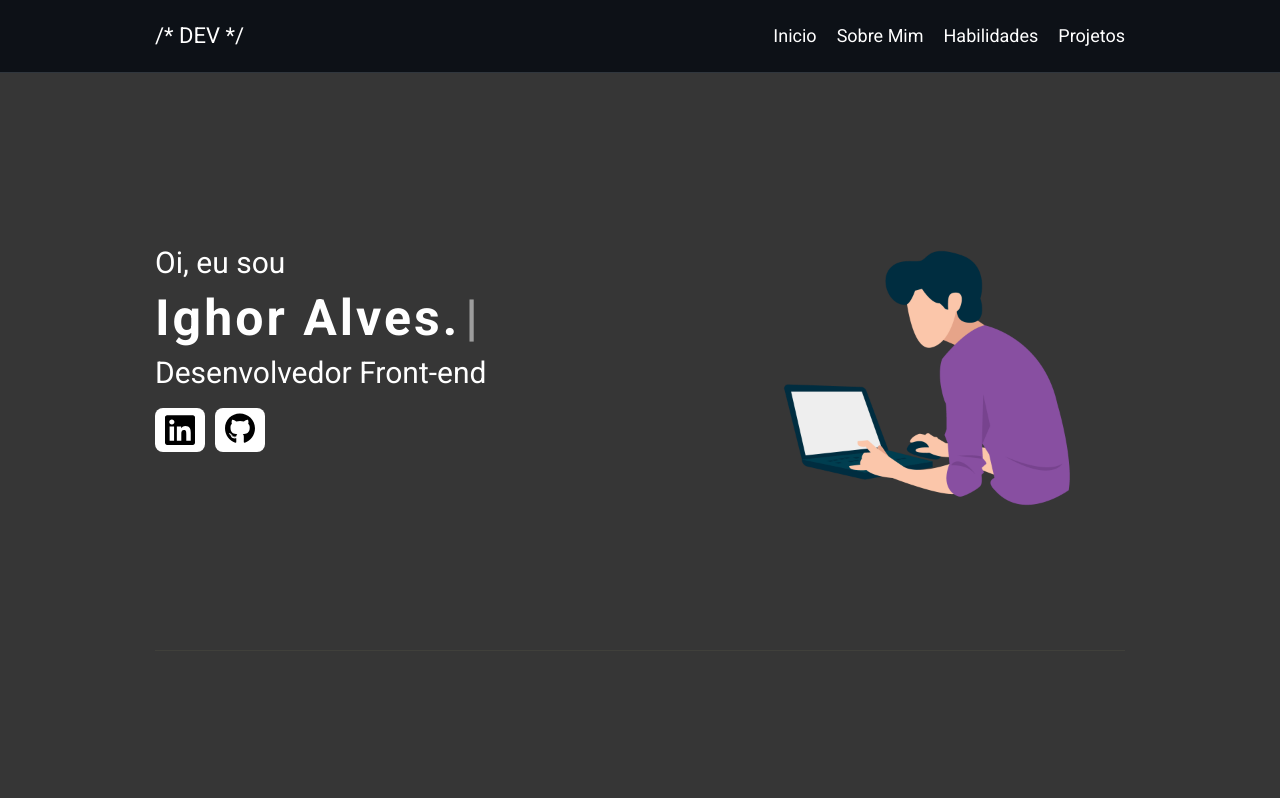
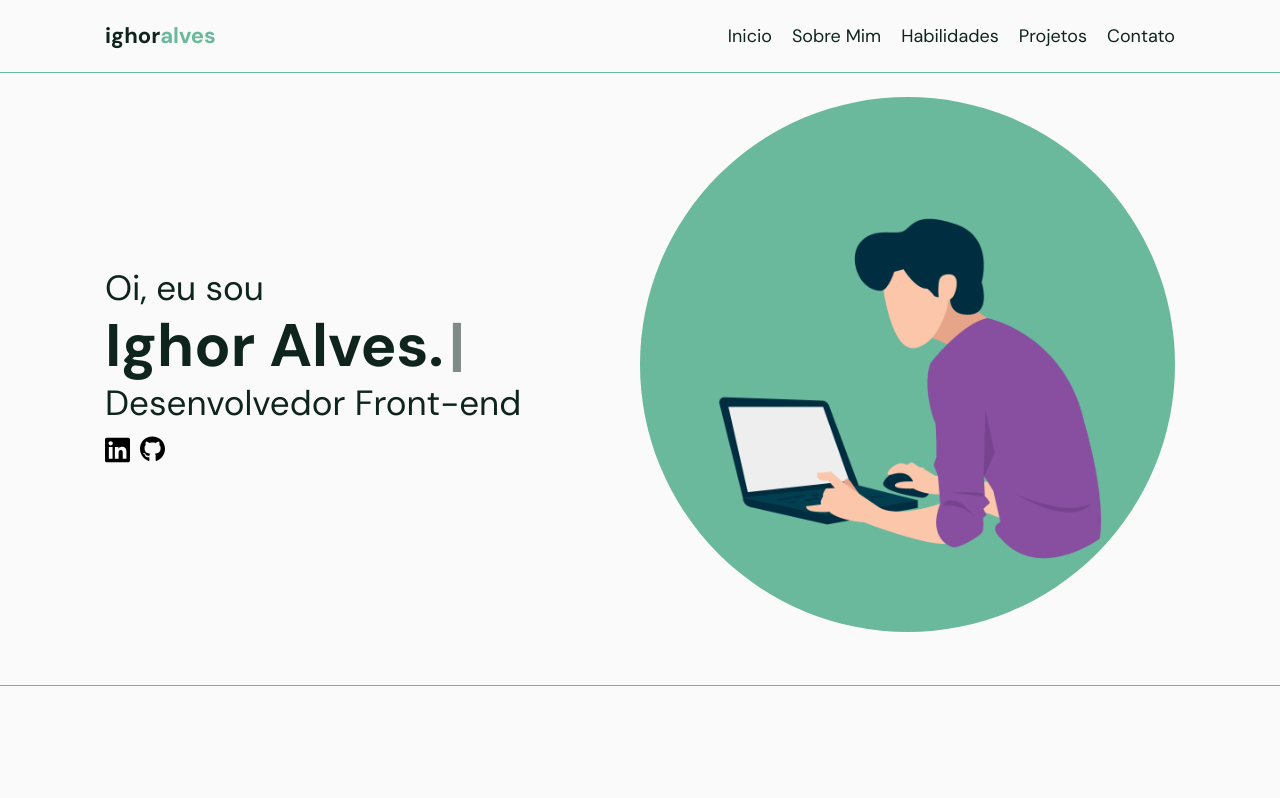
Before and after one commit to ighoralves/Portfolio, a website built with Parcel: page index.html in a window 1280 px wide. Shown: the top 798 px of the page. Built offline with nearby package versions, Linux system fonts and the light colour scheme; files whose address does not match are found by name.

Commit message:
mudanças no background do body e em outras sections

```diff
--- a/assets/styles/components/Header.scss
+++ b/assets/styles/components/Header.scss
@@ -1,11 +1,10 @@
 .Header {
+  background: $--body-color;
+  border-bottom: 1px solid $--base-color;
   width: 100%;
-  // height: 100%;
   top: 0;
   position: fixed;
   padding: 25px 0;
-  background: #0d1117;
-  border-bottom: 1px solid #30363d;
   z-index: 999;
 
 
@@ -19,8 +18,13 @@
   &-logo {
     a {
       text-decoration: none;
-      color: #fff;
+      color: $--title-color;
       font-size: 22px;
+      font-weight: 600;
+
+      span {
+        color: $--base-color;
+      }
     }
   }
 
@@ -29,15 +33,18 @@
     align-items: center;
     gap: 20px;
 
+
     a {
+      color: $--title-color;
       font-size: 18px;
-      text-transform:capitalize ;
+      text-transform: capitalize;
+
 
       &:hover {
-        border-bottom: 1px solid rgb(255, 187, 0);
-        transition: 1s;
-        color: rgb(255, 187, 0);;
+        color: $--base-color;
+        border-bottom: 1px solid $--base-color;
       }
+
     }
 
   }
--- a/assets/styles/components/Inicio.scss
+++ b/assets/styles/components/Inicio.scss
@@ -1,24 +1,28 @@
 .Inicio {
+  max-width: 100%;
+  height: 100%;
   position: relative;
-  top: 150px;
+  top: 100px;
 
 
   &-cotent {
+    max-width: 100%;
     display: flex;
     align-items: center;
     justify-content: space-between;
   }
 
   &-text {
-    max-width: 400px;
+    max-width: 100%;
+    // background: red;
     // padding: 5px 5px;
-    color: #fff;
+    color: $--title-color;
     display: flex;
     flex-direction: column;
-    gap: 15px;
+    gap: 10px;
 
     .text1 {
-      font-size: 30px;
+      font-size: 35px;
       font-weight: 400;
     }
   }
@@ -29,15 +33,19 @@
     margin-top: 5px;
 
     figure {
-      padding: 5px 10px;
-      background: #fff;
-      width: 30px;
-      border-radius: 8px;
+      // padding: 3px 5px;
+      // background: #000;
+      width: 25px;
+      // border-radius: 8px;
     }
   }
 
   &-image {
-    max-width: 400px;
+    background: $--base-color;
+    border-radius: 50%;
+    padding: -2px;
+    width: 50%;
+    top: 100px;
     position: relative;
     animation: imgAnimacao 2.1s infinite alternate-reverse linear;
 
@@ -49,7 +57,7 @@
     }
 
     to {
-      top: 25px;
+      top: 5px;
     }
   }
 
--- a/assets/styles/components/MenuMobile.scss
+++ b/assets/styles/components/MenuMobile.scss
@@ -7,7 +7,6 @@
   #menu {
 
     a {
-      color: #fff;
       text-decoration: none;
     }
   }
@@ -24,24 +23,25 @@
       right: 0;
       padding: 20px 0;
       gap: 30px;
-
-      background: #0d1117;
-      border: 1px solid #30363d;
       border-radius: 8px 0 0 8px;
-
+      background: $--base-color;
       transition: .6s;
       overflow-y: hidden;
       visibility: hidden;
       z-index: 1000;
 
       a {
-        border-bottom: 1px solid rgba(0, 0, 0, .05);
-        color: #fff;
+        border-bottom: 1px solid $--body-color;
+        color: $--body-color;
         display: flex;
         font-size: 22px;
         padding: 16px 0;
         margin: 0 16px;
         text-transform: capitalize;
+
+        &:hover {
+          color: $--body-color;
+        }
       }
 
       .icon-1 {
@@ -69,7 +69,7 @@
     }
 
     #hamburguer {
-      color: #fff;
+      color: $--base-color;
       border-top: 2px solid;
       width: 20px;
 
--- a/assets/styles/components/Textauto.scss
+++ b/assets/styles/components/Textauto.scss
@@ -1,9 +1,9 @@
 .Inicio {
 
   .autotext {
-    font-size: 50px;
+    font-size: 60px;
     font-weight: 600;
-    letter-spacing: 3px;
+    // letter-spacing: 1px;
 
     &::after {
       content: '|';
--- a/assets/styles/components/Variables.scss
+++ b/assets/styles/components/Variables.scss
@@ -1,7 +1,21 @@
+//box-shadow: 0px 0px 12px #00000014;
+
+$--base-color: #6AB99D;
+$--base-color-second: #00000014;
+$--title-color: #0f241d;
+$--text-color: #757575;
+$--text-color-light: #fafafa;
+$--body-color: #fafafa;
+
+$--title-font: 'Poppins', sans-serif;
+$--body-font: 'DM sans', sans-serif;
+
+
+
 .Container {
-  max-width: 970px;
+  max-width: 1070px;
   margin: 0 auto;
-  padding: 0 20px;
+  padding: 0 16px;
 }
 
 html {
@@ -9,12 +23,12 @@ html {
 }
 
 body {
-  font-family: 'Roboto', sans-serif;
-  background: #363636;
+  font-family: $--body-font;
+  background: $--body-color;
 
 }
 
 .Linha {
-  border-bottom: 1px solid rgba(255, 255, 155, .05);
-  margin-top: 100px;
+  border-bottom: 1px solid $--base-color;
+  margin-top: 150px;
 }
--- a/index.html
+++ b/index.html
@@ -4,7 +4,9 @@
 <head>
   <link rel="preconnect" href="https://fonts.googleapis.com">
   <link rel="preconnect" href="https://fonts.gstatic.com" crossorigin>
-  <link href="https://fonts.googleapis.com/css2?family=Roboto:wght@400;500;700&display=swap" rel="stylesheet">
+  <link
+    href="https://fonts.googleapis.com/css2?family=DM+Sans:wght@400;500;700&family=Poppins:wght@400;500;700&display=swap"
+    rel="stylesheet">
   <meta charset="UTF-8">
   <meta http-equiv="X-UA-Compatible" content="IE=edge">
   <meta name="viewport" content="width=device-width, initial-scale=1.0">
@@ -19,7 +21,7 @@
 
       <div class="Header-logo">
         <h1 class="Logo-text">
-          <a href="#Inicio">/* DEV */</a>
+          <a href="#Inicio">ighor<span>alves</span></a>
         </h1>
       </div>
 
@@ -34,6 +36,8 @@
           <li><a href="#about">sobre mim</a></li>
           <li><a href="#skills">habilidades</a></li>
           <li><a href="#projects">projetos</a></li>
+          <li><a href="#contato">contato</a></li>
+
 
         </ul>
 
@@ -76,9 +80,10 @@
 
       </div>
 
-      <div class="Linha"></div>
     </div>
   </section>
+
+  <div class="Linha"></div>
 
   <section class="Sobre" id="about">
     <div class="Container">
```
Also changed, not shown: dist/index.css, dist/index.js, 1 other file.
